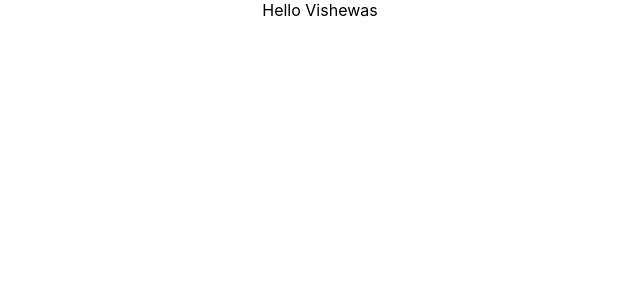
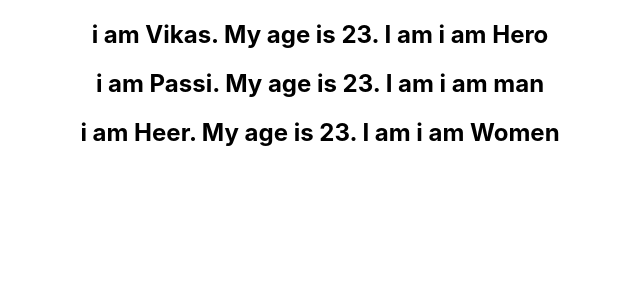
Before and after one commit to vikasvisking/react-app, a React (Create React App) app: page / in a window 1280 px wide. Shown: the top 300 px of the page, without its empty margins (320-960 px from the left). Built offline with nearby package versions, Linux system fonts and the light colour scheme.

Commit message:
List Rendering Completed

```diff
--- a/src/App.js
+++ b/src/App.js
@@ -8,7 +8,8 @@ import React from 'react';
 // import Counter from './components/Counter';
 // import EventBinding from './components/EventBinding'
 // import ParentComponent from './components/ParentComponent'
-import UserComponent from './components/UserComponent'
+// import UserComponent from './components/UserComponent'
+import NameList from './components/NameList'
 import './App.css';
 
 class App extends React.Component {
@@ -23,8 +24,10 @@ class App extends React.Component {
 				{/* <ParentComponent /> */}
 
 				{/* Conditional rendering */}
-				<UserComponent />
+				{/* <UserComponent /> */}
 
+				{/* List Rendering */}
+				<NameList />
 
 				{/* <FunctionClick /> */}
 				{/* <ClassClick /> */}
--- /dev/null
+++ b/src/components/NameList.js
@@ -0,0 +1,35 @@
+import React from 'react'
+import Persons from './Persons'
+
+function NameList() {
+
+    // Lists
+    // const Names = ['Bruce', 'Vikas', '121raj']
+    // const NamesList =  Names.map(name => <h2>{name}</h2>)
+
+    // objects
+    const Person = [
+        {
+            name: 'Vikas',
+            age: 23,
+            skills : "i am Hero"
+        },
+        {
+            name: 'Passi',
+            age: 23,
+            skills : "i am man"
+        },
+        {
+            name: 'Heer',
+            age: 23,
+            skills : "i am Women"
+        }
+    ]
+    const PersonList = Person.map(person => <Persons person={person} />)
+    return(
+        <div> {PersonList} </div>
+
+    )
+}
+
+export default NameList
--- /dev/null
+++ b/src/components/Persons.js
@@ -0,0 +1,10 @@
+import React from 'react'
+
+function Persons({person}) {
+    return(
+        <div>
+            <h2>i am {person.name}. My age is {person.age}. I am {person.skills}</h2>
+        </div>
+    )
+}
+export default Persons
```
